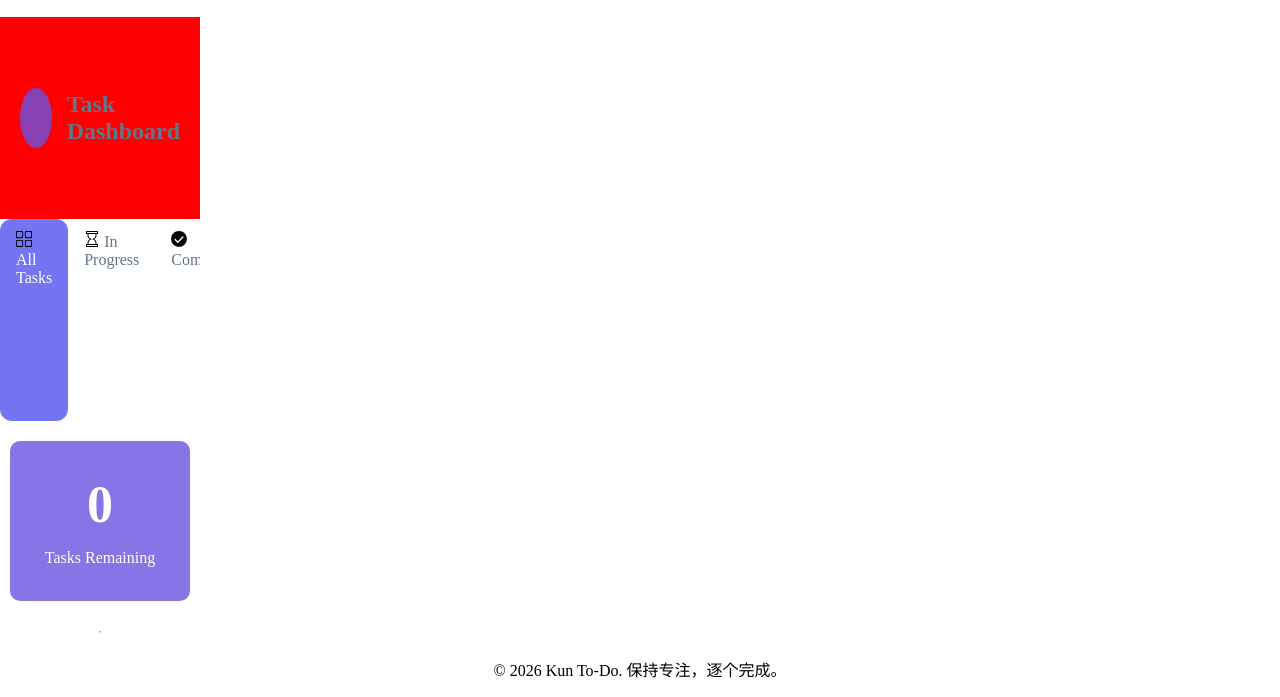
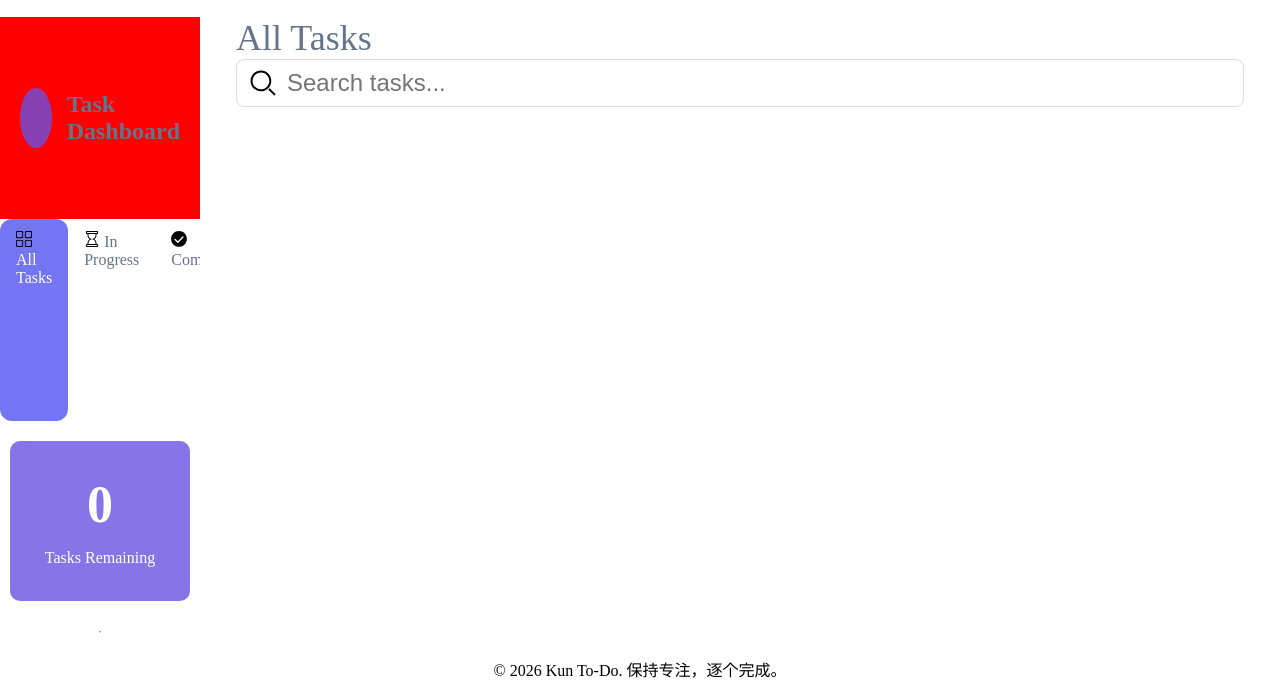
Before and after one commit to fuertevunture/todo, a website: page src/main/main.html in a window 1280 px wide. Shown: the part 103-800 px from the top of the page. Drawn offline with Linux system fonts and the light colour scheme.

Commit message:
v1.0.0 feat:搜索栏

```diff
--- a/src/main/main.css
+++ b/src/main/main.css
@@ -228,4 +228,32 @@ body {
 .control,
 .tasks {
   background: var(--theme-color);
+  padding: 0 36px;
 }
+
+.control-title {
+  font-size: 36px;
+}
+
+.control-search {
+  display: flex;
+  flex-direction: row;
+  justify-content: flex-start;
+  align-items: center;
+  gap: 6px;
+  width: 100%;
+  height: 48px;
+  padding: 10px;
+  border: 1px solid #dddddd;
+  border-radius: 8px;
+}
+
+.control-search_input {
+  border: none;
+  outline: none;
+  font-size: 24px;
+}
+
+.active_control-search {
+  outline: solid 3px hsla(250, 70%, 60%, 0.3);
+}
--- a/src/main/main.html
+++ b/src/main/main.html
@@ -59,10 +59,15 @@
       </section>
       <section class="control">
         <div class="control-title">
+          All Tasks
+        </div>
+        <div class="control-search ">
+          <svg t="1772632853958" class="icon" viewBox="0 0 1024 1024" version="1.1" xmlns="http://www.w3.org/2000/svg" p-id="6733" width="32" height="32"><path d="M446.112323 177.545051c137.567677 0.219798 252.612525 104.59798 266.162424 241.493333 13.562828 136.895354-78.778182 261.818182-213.617777 289.008485-134.852525 27.203232-268.386263-52.156768-308.945455-183.608889s25.018182-272.252121 151.738182-325.779394A267.235556 267.235556 0 0 1 446.112323 177.545051m0-62.060607c-182.794343 0-330.989899 148.195556-330.989899 330.989899s148.195556 330.989899 330.989899 330.989899 330.989899-148.195556 330.989899-330.989899-148.195556-330.989899-330.989899-330.989899z m431.321212 793.341415a30.849293 30.849293 0 0 1-21.94101-9.102223l-157.220202-157.220202c-11.752727-12.179394-11.584646-31.534545 0.37495-43.50707 11.972525-11.972525 31.327677-12.140606 43.494141-0.37495l157.220202 157.220202a31.036768 31.036768 0 0 1 6.723232 33.810101 31.004444 31.004444 0 0 1-28.651313 19.174142z m0 0" p-id="6734"></path></svg>
+          <input class="control-search_input" type="text" placeholder="Search tasks..."/>
+        </div>
+        <div class="control-create">
 
         </div>
-        <div class="control-search"></div>
-        <div class="control-create"></div>
       </section>
       <section class="tasks">
         <div class="tasks-void"></div>
--- a/src/main/main.js
+++ b/src/main/main.js
@@ -85,3 +85,20 @@ const taskList = [];
 const showboardTotalNum = document.querySelector(".showboard-total");
 // 统计卡片的数据
 showboardTotalNum.textContent = String(showedTaskList.length);
+
+//搜索区域
+const controlSearchDom = document.querySelector(".control-search");
+const controlSearchInputDom = document.querySelector(".control-search_input");
+let searchContent = "";
+
+controlSearchInputDom.addEventListener("focus", (e) => {
+  controlSearchDom.classList.add("active_control-search");
+});
+controlSearchInputDom.addEventListener("blur", (e) => {
+  controlSearchDom.classList.remove("active_control-search");
+});
+
+controlSearchInputDom.addEventListener("input", (e) => {
+  searchContent = e.target.value;
+  console.log(searchContent);
+});
```
